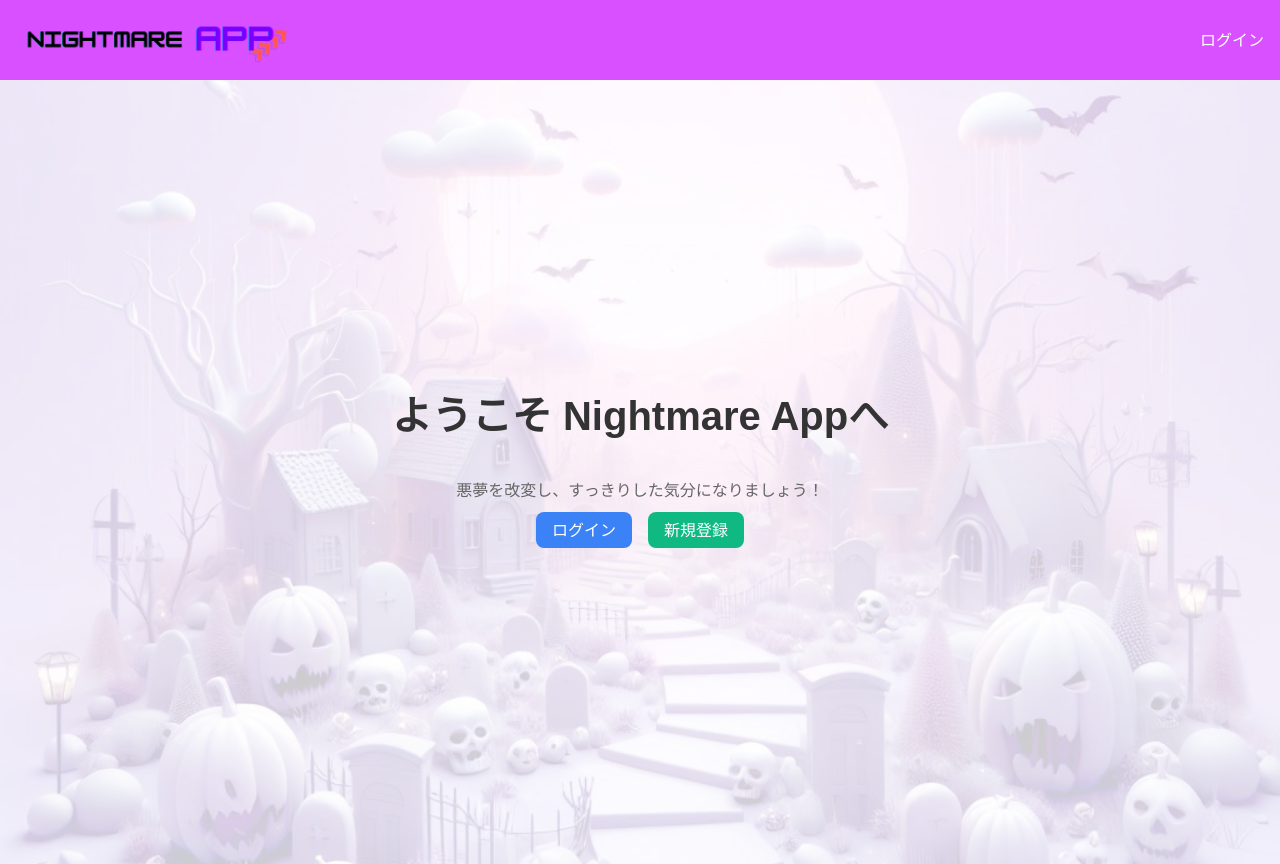
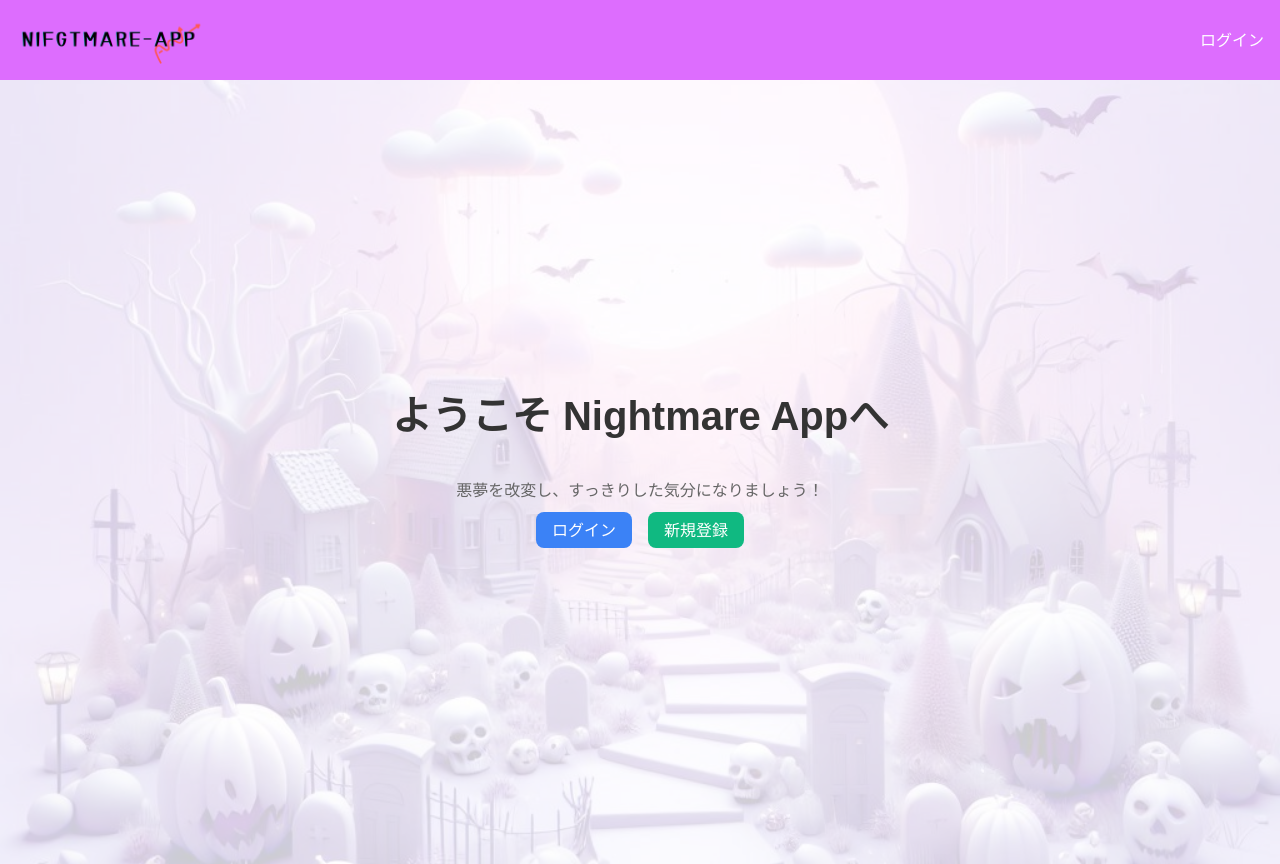
Before and after one commit to tokaisagami/nightmare-app-frontend, a React (Vite) app: page / in a window 1280 px wide. Built offline with nearby package versions, Linux system fonts and the light colour scheme; a web font is replaced by a local one.

Commit message:
update:タイトルロゴ差し替え

```diff
--- a/tailwind.config.js
+++ b/tailwind.config.js
@@ -14,7 +14,7 @@ module.exports = {
         KosugiMaru: ['Kosugi Maru', 'sans-serif'],
       },
       colors: {
-        'title': '#d850ff', // カスタムカラーを追加
+        'title': '#dd6dfe', // カスタムカラーを追加
       },
     },
   },
```
Also changed, not shown: src/assets/Title-Logo2.png, 1 other file (tests, documents, lock files or other folders).
